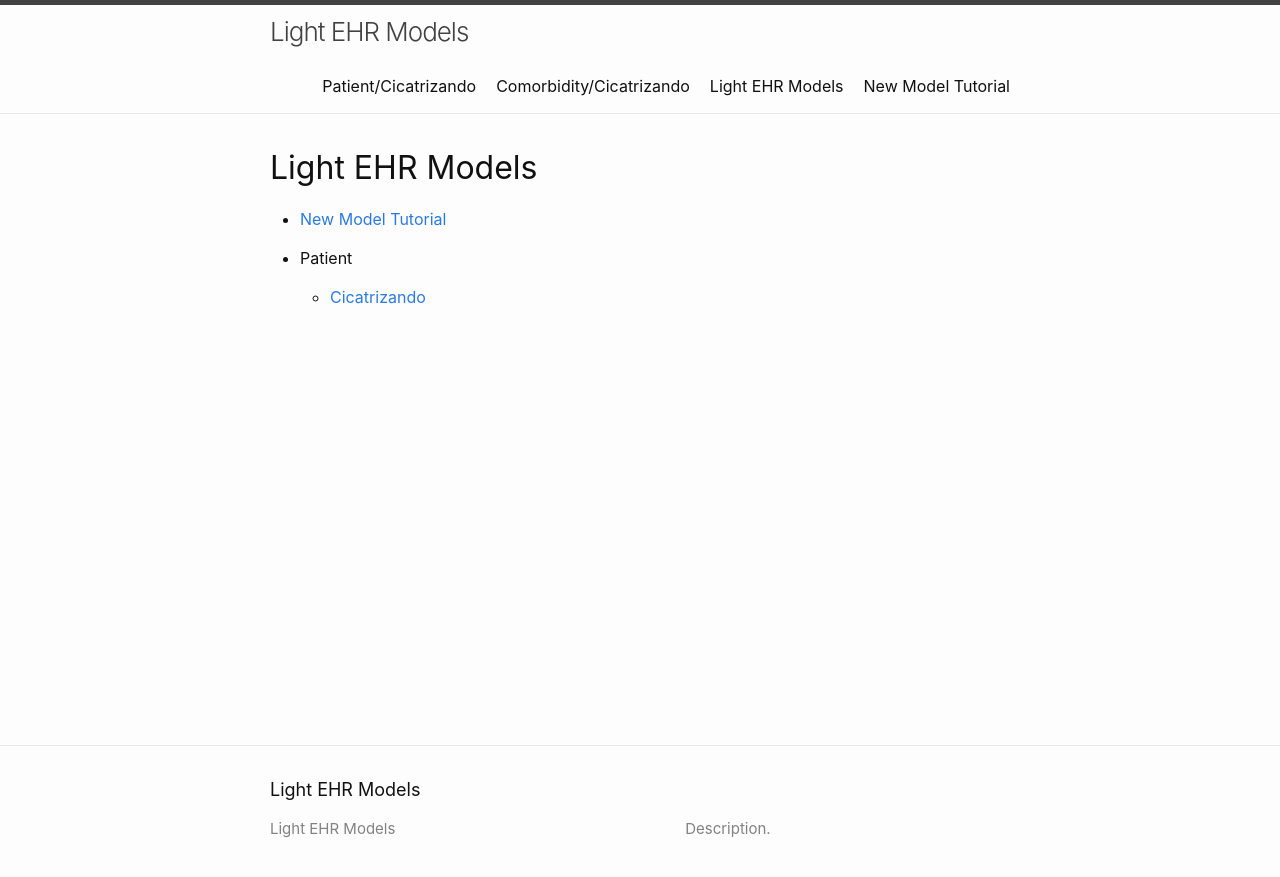
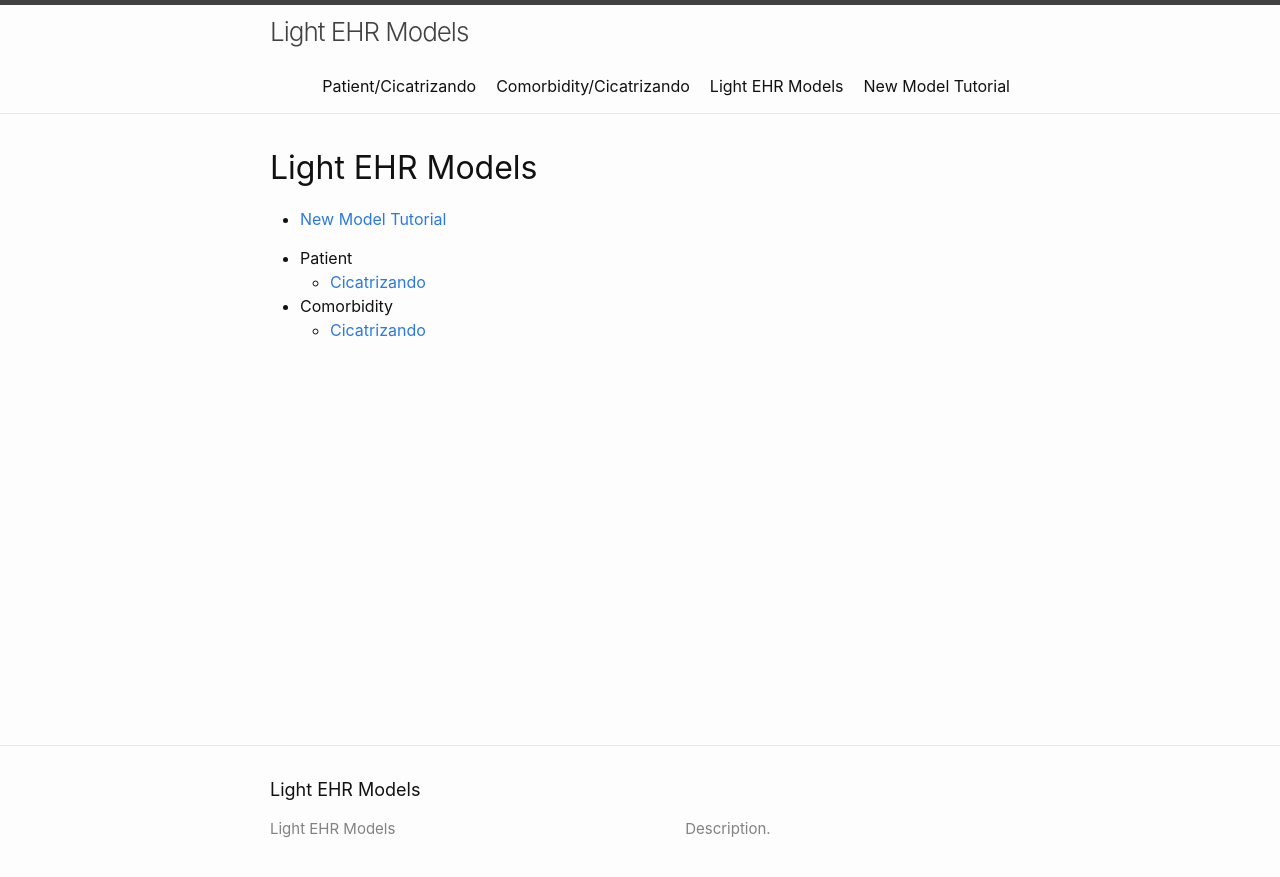
Before and after one commit to datasci4citizens/light-ehr, a Jekyll site: the page built from index.md, in a window 1280 px wide. Shown: the top 877 px of the page. Built offline with Jekyll 4.4.1, drawn with Linux system fonts in a browser that asks for light colours.

Commit message:
update (models/comorbidity): added in the menu

```diff
--- a/index.md
+++ b/index.md
@@ -7,3 +7,6 @@ title: Light EHR Models
 
 * Patient
   * [Cicatrizando](models/patient/cicatrizando/)
+
+* Comorbidity
+  * [Cicatrizando](models/comorbidity/cicatrizando/)
```
